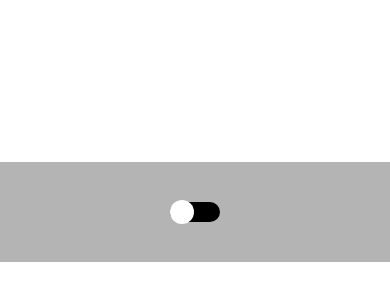
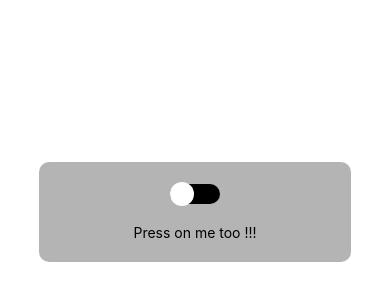
Before and after one commit to anton-patrushev/ReanimatedPlayground, a React Native app: screen / in a window 390 px wide. Shown: the part 210-510 px from the top of the page. Built offline with nearby package versions, Linux system fonts and the light colour scheme.

Commit message:
emulate the use-case

```diff
--- a/src/MenuItem.tsx
+++ b/src/MenuItem.tsx
@@ -1,32 +1,47 @@
 import React from 'react';
-import {StyleSheet, View} from 'react-native';
+import {StyleSheet, Text, TouchableOpacity} from 'react-native';
 
 import {Switch} from './Switch';
 
 interface IMenuItemProps {
   value: boolean;
+  label: string;
 
   changeValue(newValue: boolean): void;
 }
 
-export const MenuItem: React.FC<IMenuItemProps> = ({value, changeValue}) => {
+export const MenuItem: React.FC<IMenuItemProps> = ({
+  value,
+  changeValue,
+  label,
+}) => {
   const toggleValue = () => {
     changeValue(!value);
   };
 
   return (
-    <View style={styles.item}>
+    <TouchableOpacity
+      style={styles.item}
+      onPress={toggleValue}
+      activeOpacity={0.8}>
       <Switch isEnabled={value} onToggle={toggleValue} />
-    </View>
+      <Text style={styles.label}>{label}</Text>
+    </TouchableOpacity>
   );
 };
 
 const styles = StyleSheet.create({
   item: {
     height: 100,
-    width: '100%',
+    width: '80%',
     backgroundColor: '#b4b4b4',
     justifyContent: 'center',
     alignItems: 'center',
+    padding: 20,
+    margin: 20,
+    borderRadius: 10,
+  },
+  label: {
+    paddingTop: 20,
   },
 });
--- a/src/Screen.tsx
+++ b/src/Screen.tsx
@@ -10,7 +10,11 @@ export const Screen: React.FC<IScreenProps> = () => {
 
   return (
     <View style={styles.screen}>
-      <MenuItem value={switchValue} changeValue={setSwitchValue} />
+      <MenuItem
+        value={switchValue}
+        changeValue={setSwitchValue}
+        label="Press on me too !!!"
+      />
     </View>
   );
 };
--- a/src/Switch.tsx
+++ b/src/Switch.tsx
@@ -1,5 +1,5 @@
 import React from 'react';
-import {Pressable, StyleSheet, View} from 'react-native';
+import {StyleSheet, TouchableOpacity, View} from 'react-native';
 
 interface ISwitchProps {
   isEnabled: boolean;
@@ -11,9 +11,12 @@ export const Switch: React.FC<ISwitchProps> = ({isEnabled, onToggle}) => {
   const innerStyle = isEnabled ? styles.active : styles.inactive;
 
   return (
-    <Pressable style={styles.container} onPress={onToggle}>
+    <TouchableOpacity
+      style={styles.container}
+      onPress={onToggle}
+      activeOpacity={0.8}>
       <View style={[styles.innerControl, innerStyle]} />
-    </Pressable>
+    </TouchableOpacity>
   );
 };
 
```
